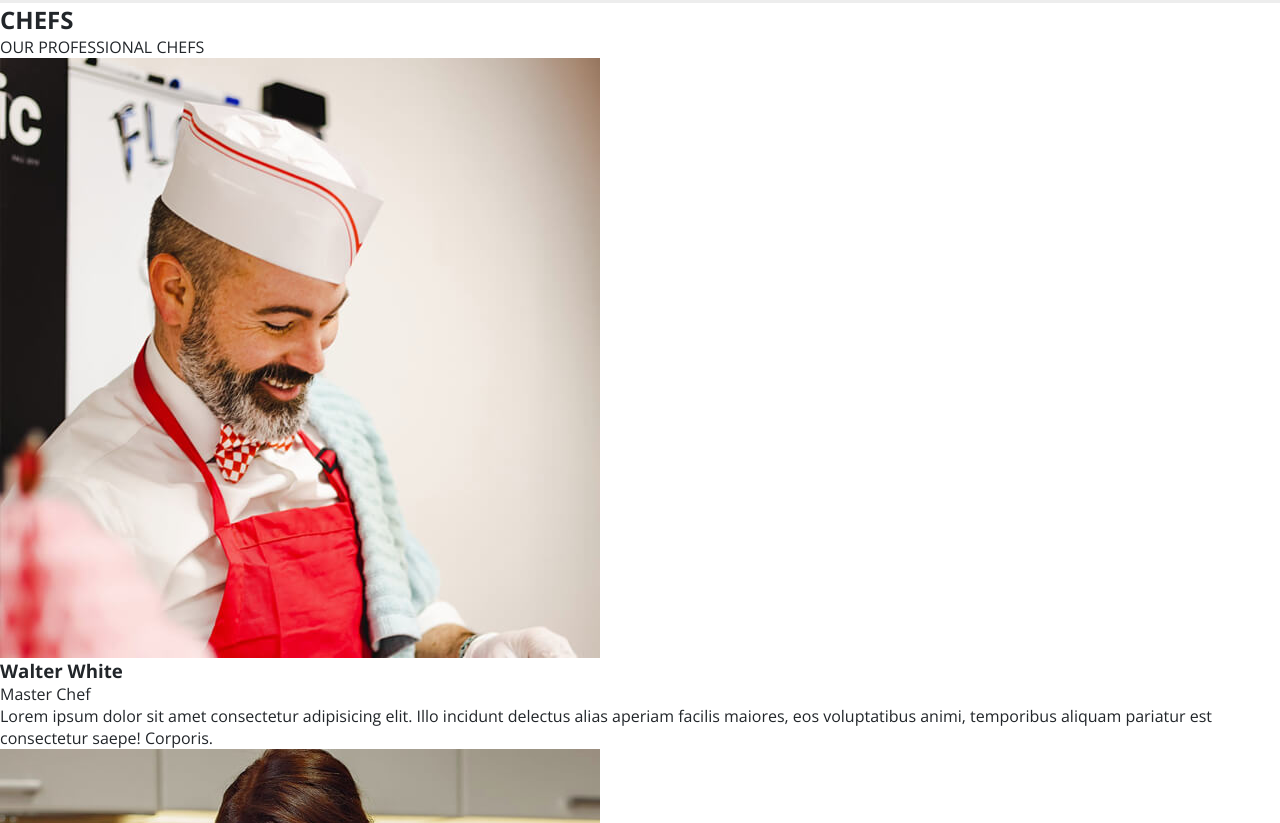
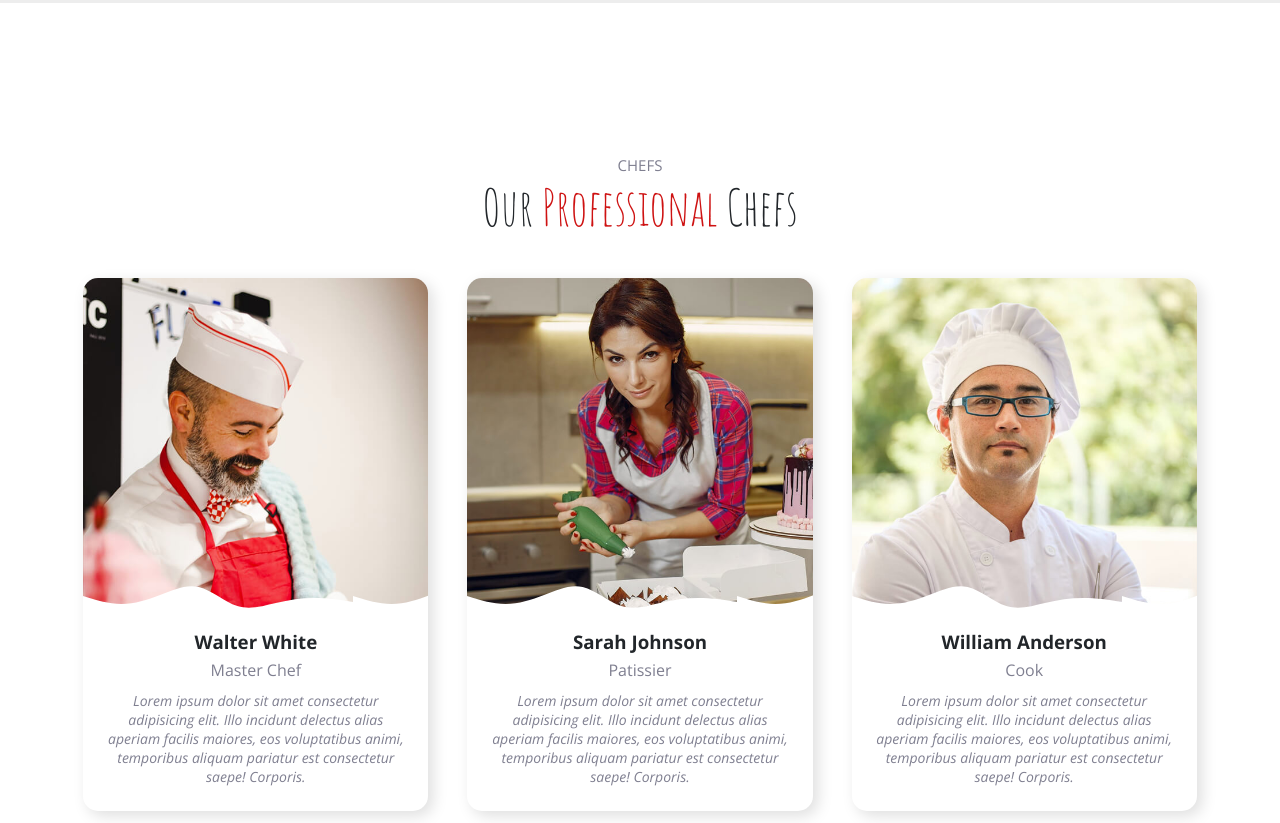
Before and after one commit to nour-abdulnasser/practice_mealify, a plain HTML site: page index.html in a window 1280 px wide. Shown: the part 797-1620 px from the top of the page. Drawn offline with nearby package versions, Linux system fonts and the light colour scheme.

Commit message:
second section done

```diff
--- a/css/style.css
+++ b/css/style.css
@@ -67,10 +67,31 @@ a{
     text-decoration: none;
 
 }
+img{
+    width: 100%;
+}
+h2{
+    color: var(--main-3-color);
+    font-weight: 400;
+    font-size: 15px;
+    /* margin-bottom: 1px; */
+}
+.section-header{
+    margin-bottom: 20px;
+    padding-bottom: 10px;
+}
+.section-header span{
+    color: var(--secondary-color);
+}
+.section-header p{
+    font-family: var(--secondary-font);
+    font-size: 50px;
+}
     /* ****************** NAV BAR ****************** */
 
 .nav-bar{
     /* background-color: #faf; */
+
     position: fixed;
     width: 100%;
     padding:  23px 0px;
@@ -81,6 +102,7 @@ a{
     /* filter: drop-shadow(0 0 14px 0 rgba(0,0,0,b)); */
     box-shadow: 0 0 15px 0 #00000021;
     z-index: 99999;
+    display: none;
 }
 .nav-container{
     width: 87%;
@@ -301,3 +323,105 @@ a{
     90% { transform: translate(1px, 2px) rotate(0deg); }
     100% { transform: translate(1px, -2px) rotate(-1deg); }
 }
+
+/* ****************** CHEFS ****************** */
+.chefs{
+    /* background-color: #bff; */
+    background-color: var(--bg-1-color);
+
+    text-align: center;
+    display: flex;
+    /* flex-wrap: wrap; */
+    flex-direction: column;
+    justify-content: center;
+    align-items: center;
+    align-content: center;
+    height: 120vh;
+    /* padding: 100px 0; */
+    /* overflow: hidden; */
+}
+/* .chefs-header{ */
+    /* background-color: #bad; */
+    /* margin-bottom: 20px;
+    padding-bottom: 10px; */
+    /* margin-top: 90px; */
+/* } */
+.chef-content{
+    padding: 5px 20px 20px 20px;
+}
+.chefs-container{
+    /* background-color: #faf; */
+    margin-top: 10px;
+    width: 87%;
+    display: flex;
+    flex-wrap: wrap;
+    justify-content: space-between;
+}
+.chef-item{
+    /* background-color: #afa; */
+    overflow: hidden;
+
+    position: relative;
+    width: 31%;
+    border-radius: 15px;
+    box-shadow: 5px 5px 15px 0px #00000021;
+    transition: transform 0.3s;
+}
+.chef-item:hover{
+    transform: scale(1.05);
+}
+.chef-item .img{
+    position: relative;
+}
+.chef-item .img::after{
+    content: "";
+    position: absolute;
+    border:none;
+    bottom: -2px;
+    left: 0;
+    right: 0;
+    background: url(../img/team-shape.svg);
+    width: 100%;
+    height: 60px;
+}
+.chef-item p{
+    padding: 5px 0px;
+    color: var(--main-3-color);
+}
+.chef-item .about{
+    padding: 5px 0px;
+    font-style: italic;
+    font-weight: 400;
+    font-size: 14px;
+}
+.contact-chef{
+    background-color: #ffffff4d;
+    border-radius: 5px;
+    position: absolute;
+    right: 0;
+    top: 8%;
+    width: 50px;
+    height: 170px;
+    transform: translateX(120%);
+    transition: transform 0.4s 0.35s ease-in-out;
+}
+.contact-chef ul{
+    display: block;
+    padding: 10px 0;
+    padding-top: 12px;
+}
+.contact-chef li{
+    padding: 7px 0px ;
+
+}
+.contact-chef a{
+    color: #37373f66;
+    transition: color 0.3s;
+    font-size: 20px;
+}
+.contact-chef a:hover{
+    color: #4B4A50;
+}
+.chef-item:hover .contact-chef{
+    transform: translateX(-20%);
+}
--- a/index.html
+++ b/index.html
@@ -55,7 +55,7 @@
                 <div class="home-content home-item">
                     <div class="home-content-inner">
                         <div class="par1">
-                            <p>ENJOY YOUR HEALTHY <br/> DELICIOIUS FOOD</p>
+                            <p>Enjoy Your Healthy <br/> Delicious Food</p>
                         </div>
                         <div class="par2">
                             <p>Sed autem laudantium dolores. Voluptatem itaque ea consequatur eveniet. Eum quas beatae cumque eum quaerat.</p>
@@ -80,38 +80,88 @@
         </div>
         <!-- ****************** CHEFS ****************** -->
         <div class="chefs">
-            <div class="chefs-header">
+            <div class="chefs-header section-header">
                 <h2>CHEFS</h2>
-                <p>OUR <span>PROFESSIONAL</span> CHEFS</p>
+                <p>Our <span>Professional</span> Chefs</p>
             </div>
             <div class="chefs-container">
-                <div class="chef">
+                <div class="chef-item">
+                    <div class="contact-chef">
+
+                    </div>
                     <div class="img">
+                        <div class="contact-chef">
+                            <ul>
+                                <li><a href="#"><i class="fa-brands fa-twitter"></i></a></li>
+                                <li><a href="#"><i class="fa-brands fa-facebook-f"></i></a></li>
+                                <li><a href="#"><i class="fa-brands fa-instagram"></i></a></li>
+                                <li><a href="#"><i class="fa-brands fa-linkedin"></i></a></li>
+                            </ul>
+
+                        </div>
                         <img src="./img/chefs/chefs-1.jpg" alt="chef walter white"/>
                     </div>
+                    <!-- <div class="picture-frame">
+                        <img src="./img/team-shape.svg" alt="picture frame">
+                    </div> -->
+                    <div class="chef-content">
                         <h3>Walter White</h3>
                         <p>Master Chef</p>
-                    <p>Lorem ipsum dolor sit amet consectetur adipisicing elit. Illo incidunt delectus alias aperiam facilis maiores, eos voluptatibus animi, temporibus aliquam pariatur est consectetur saepe! Corporis.</p>
+                        <p class="about">Lorem ipsum dolor sit amet consectetur adipisicing elit. Illo incidunt delectus alias aperiam facilis maiores, eos voluptatibus animi, temporibus aliquam pariatur est consectetur saepe! Corporis.</p>
                     </div>
-                <div class="chef">
+                </div>
+                <div class="chef-item">
+
                     <div class="img">
                         <img src="./img/chefs/chefs-2.jpg" alt="chef sarah johnson"/>
+                        <div class="contact-chef">
+                            <ul>
+                                <li><a href="#"><i class="fa-brands fa-twitter"></i></a></li>
+                                <li><a href="#"><i class="fa-brands fa-facebook-f"></i></a></li>
+                                <li><a href="#"><i class="fa-brands fa-instagram"></i></a></li>
+                                <li><a href="#"><i class="fa-brands fa-linkedin"></i></a></li>
+                            </ul>
+
                         </div>
+                    </div>
+                    <!-- <div class="picture-frame">
+                        <img src="./img/team-shape.svg" alt="picture frame">
+                    </div> -->
+                    <div class="chef-content">
                         <h3>Sarah Johnson</h3>
                         <p>Patissier</p>
-                    <p>Lorem ipsum dolor sit amet consectetur adipisicing elit. Illo incidunt delectus alias aperiam facilis maiores, eos voluptatibus animi, temporibus aliquam pariatur est consectetur saepe! Corporis.</p>
+                        <p class="about">Lorem ipsum dolor sit amet consectetur adipisicing elit. Illo incidunt delectus alias aperiam facilis maiores, eos voluptatibus animi, temporibus aliquam pariatur est consectetur saepe! Corporis.</p>
                     </div>
-                <div class="chef">
+                </div>
+                <div class="chef-item">
+                    <div class="contact-chef">
+
+                    </div>
                     <div class="img">
-                        <img src="./img/chefs/chefs-3.jpg" alt="chef william anderson">
+                        <div class="contact-chef">
+                            <ul>
+                                <li><a href="#"><i class="fa-brands fa-twitter"></i></a></li>
+                                <li><a href="#"><i class="fa-brands fa-facebook-f"></i></a></li>
+                                <li><a href="#"><i class="fa-brands fa-instagram"></i></a></li>
+                                <li><a href="#"><i class="fa-brands fa-linkedin"></i></a></li>
+                            </ul>
+
                         </div>
+                        <img src="./img/chefs/chefs-3.jpg" alt="chef william anderson"/>
+                    </div>
+                    <!-- <div class="picture-frame">
+                        <img src="./img/team-shape.svg" alt="picture frame">
+                    </div> -->
+                    <div class="chef-content">
                         <h3>William Anderson</h3>
                         <p>Cook</p>
-                    <p>Lorem ipsum dolor sit amet consectetur adipisicing elit. Illo incidunt delectus alias aperiam facilis maiores, eos voluptatibus animi, temporibus aliquam pariatur est consectetur saepe! Corporis.</p>
+                        <p class="about">Lorem ipsum dolor sit amet consectetur adipisicing elit. Illo incidunt delectus alias aperiam facilis maiores, eos voluptatibus animi, temporibus aliquam pariatur est consectetur saepe! Corporis.</p>
                     </div>
                 </div>
             </div>
-
+        </div>
+        .
+<!--
         <div class="gallery">
             <div class="gallery-title title">
 
@@ -127,7 +177,7 @@
                 <div class="image-container"></div>
                 <div class="image-container"></div>
             </div>
-        </div>
+        </div> -->
 
     </body>
 </html>
```
Lines whose indentation alone changed are shown as unchanged.
